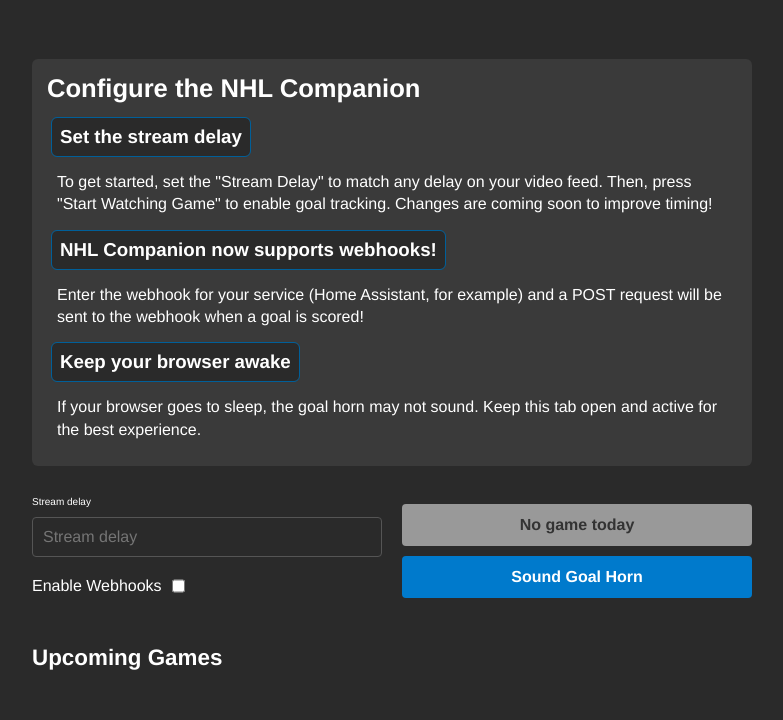
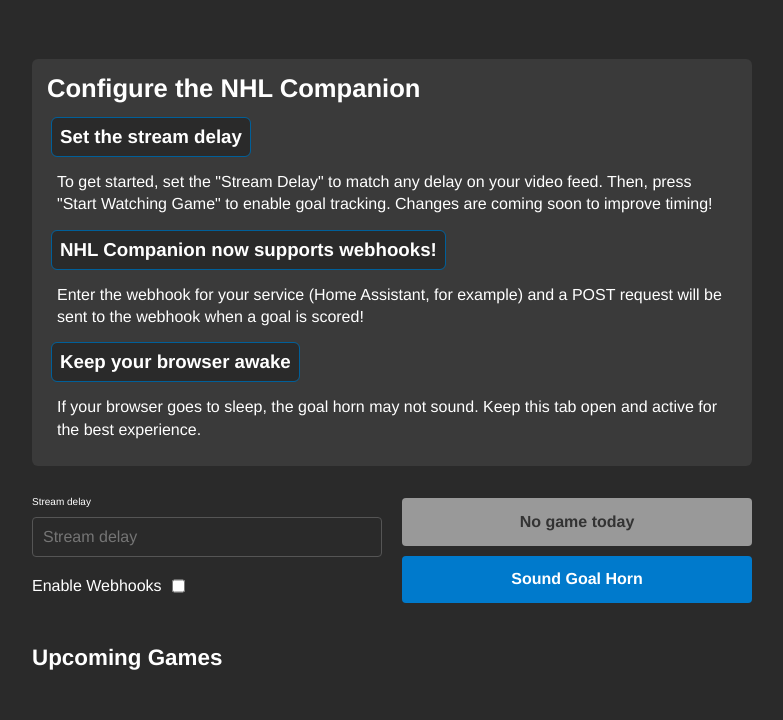
Before and after one commit to BrandonMiller18/nhlcompanion2, a Flask app: template nhlcompanion/templates/app/team_page.html in a window 1280 px wide. Shown: the part 40-760 px from the top of the page, without its empty margins (248-1031 px from the left). Run offline with Flask 3, Linux system fonts and the light colour scheme; the template is opened without the code that fills it, so the values that code supplies are empty.

Commit message:
button styling fix

```diff
--- a/nhlcompanion/static/css/stylesheet.css
+++ b/nhlcompanion/static/css/stylesheet.css
@@ -115,8 +115,10 @@
 }
 
 .control-group-buttons {
+    flex: 1;
+    align-self: stretch;
+    margin: 12px 0;
     display: flex;
-    flex: 1;
     flex-flow: column;
     gap: 10px;
     align-items: center;
```
